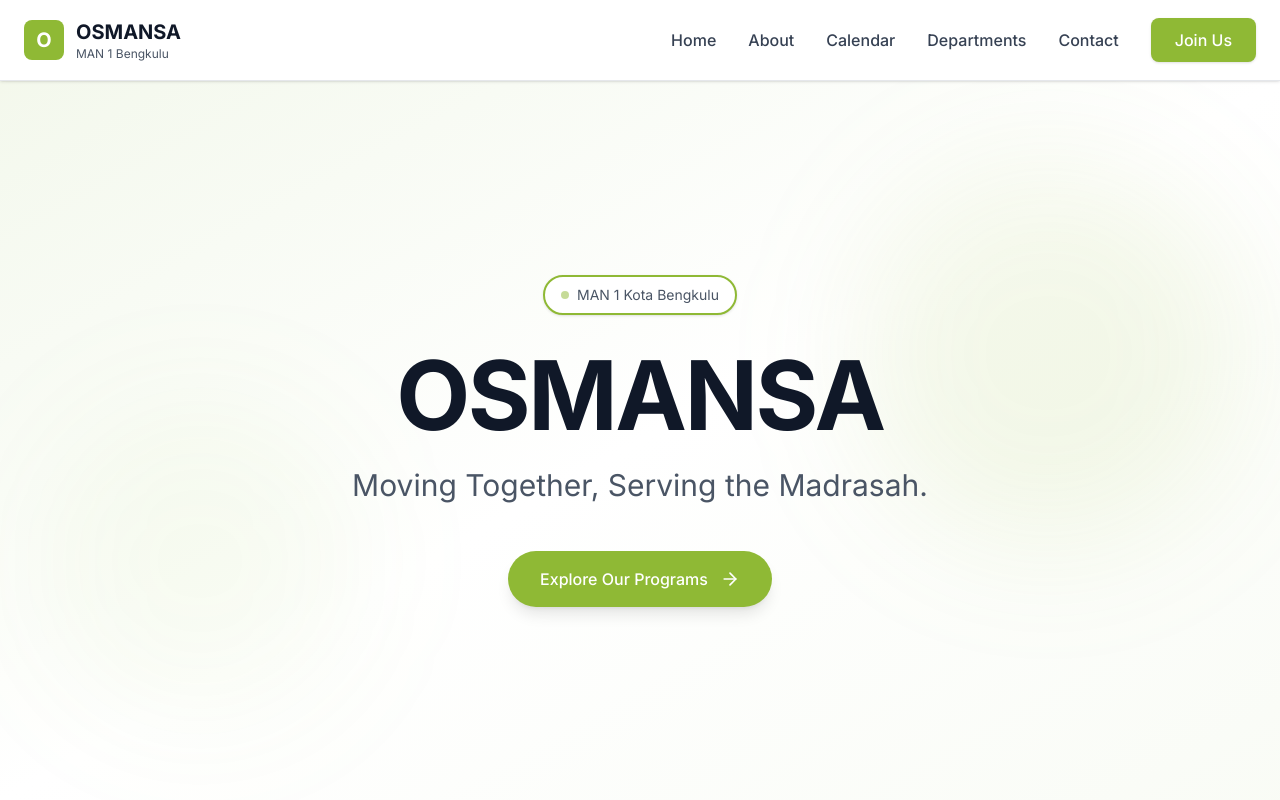
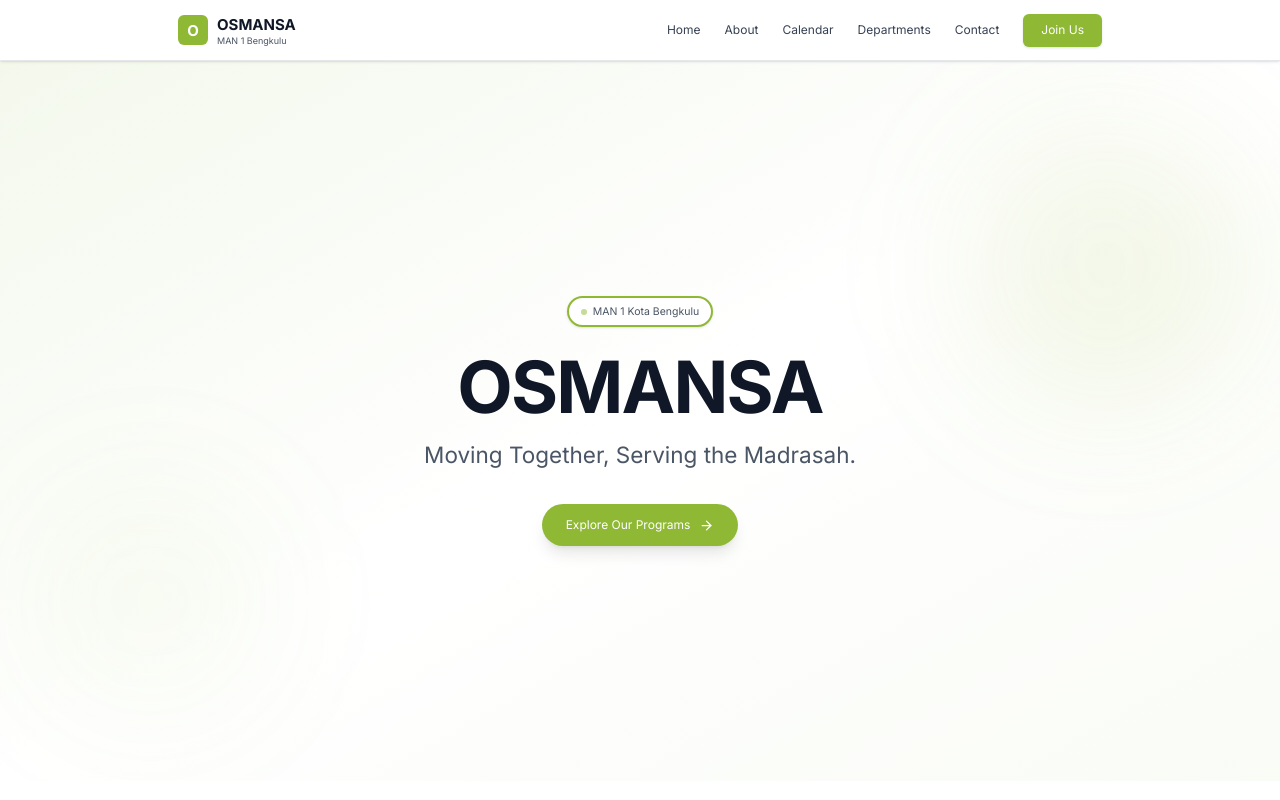
Before and after one commit to osmansa-xyz/OSMANSAWeb, a React (Vite) app: page / in a window 1280 px wide. Shown: the top 800 px of the page. Built offline with nearby package versions, Linux system fonts and the light colour scheme.

Commit message:
Update theme.css

```diff
--- a/src/styles/theme.css
+++ b/src/styles/theme.css
@@ -1,7 +1,7 @@
 @custom-variant dark (&:is(.dark *));
 
 :root {
-  --font-size: 16px;
+  --font-size: 12px;
   --background: #ffffff;
   --foreground: oklch(0.145 0 0);
   --card: #ffffff;
@@ -22,8 +22,8 @@
   --input: transparent;
   --input-background: #f3f3f5;
   --switch-background: #cbced4;
-  --font-weight-medium: 500;
-  --font-weight-normal: 400;
+  --font-weight-medium: 400;
+  --font-weight-normal: 300;
   --ring: oklch(0.708 0 0);
   --chart-1: oklch(0.646 0.222 41.116);
   --chart-2: oklch(0.6 0.118 184.704);
@@ -112,9 +112,13 @@
   --color-sidebar: var(--sidebar);
   --color-sidebar-foreground: var(--sidebar-foreground);
   --color-sidebar-primary: var(--sidebar-primary);
-  --color-sidebar-primary-foreground: var(--sidebar-primary-foreground);
+  --color-sidebar-primary-foreground: var(
+    --sidebar-primary-foreground
+  );
   --color-sidebar-accent: var(--sidebar-accent);
-  --color-sidebar-accent-foreground: var(--sidebar-accent-foreground);
+  --color-sidebar-accent-foreground: var(
+    --sidebar-accent-foreground
+  );
   --color-sidebar-border: var(--sidebar-border);
   --color-sidebar-ring: var(--sidebar-ring);
 }
```
